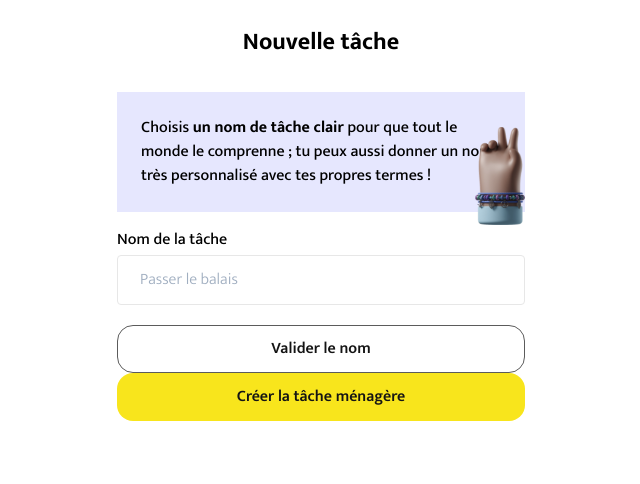
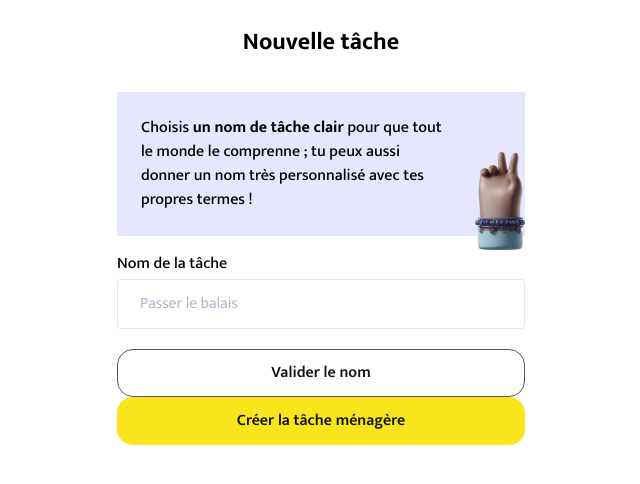
Before and after one commit to antoinechassagne/stov, a Nuxt app: page /tasks/Create in a window 1280 px wide. Shown: the top 484 px of the page, without its empty margins (319-959 px from the left). Built offline with nearby package versions, Linux system fonts and the light colour scheme.

Commit message:
Fix images

```diff
--- a/pages/tasks/Create.vue
+++ b/pages/tasks/Create.vue
@@ -7,7 +7,7 @@
 
         <div id="etape-1">
           <div class="bg-blue-10 mb-4 flex content" v-if="step === 1">
-            <p class="p-6">
+            <p class="pt-6 pb-6 pl-6 pr-20">
               Choisis <b>un nom de tâche clair</b> pour que tout le monde le comprenne ; tu peux aussi donner un nom
               très personnalisé avec tes propres termes !
             </p>
@@ -19,7 +19,7 @@
 
         <div id="etape-2">
           <div class="bg-blue-10 mb-4 flex content" v-if="step === 2">
-            <p class="p-6">
+            <p class="pt-6 pb-6 pl-6 pr-20">
               Ensuite, choisis la <b>difficulté</b> de cette tâche : c’est à toi de la définir en fonction du logement
               ou de le pénibilité que vous associez à cette tâche.
             </p>
@@ -34,7 +34,7 @@
                 Facile
               </RadioButton>
               <RadioButton class="px-8" @click="difficultyRadios(false, true, false)"
-                           v-bind:class="isClickedMedium ? 'bg-yellow-100 border-none shadow-inner': 'bg-white border-2 border-gray-70'">
+                           v-bind:class="isClickedMedium ? 'bg-yellow-70 border-none shadow-inner': 'bg-white border-2 border-gray-70'">
                 Moyen
               </RadioButton>
               <RadioButton class="px-8" @click="difficultyRadios(false, false, true)"
@@ -49,7 +49,7 @@
 
         <div id="etape-3">
           <div class="bg-blue-10 mb-4 flex content" v-if="step === 3">
-            <p class="p-6">
+            <p class="pt-6 pb-6 pl-6 pr-20">
               Enfin, choisis sa <b>récurrence</b> : elle te permet de différencier les tâches récurrentes quotidiennes
               (au moins une fois par jour) des tâches occassionnelles hebdomadaires (maximum une fois par semaine).
             </p>
@@ -59,11 +59,11 @@
             <label>Récurrence de la tâche</label>
             <div class="flex space-x-5 mt-3 pb-5">
               <RadioButton class="px-12"
-                           v-bind:class="isClickedDaily ? 'bg-yellow-100 border-none shadow-inner': 'bg-white border-2 border-gray-70'"
+                           v-bind:class="isClickedDaily ? 'bg-yellow-70 border-none shadow-inner': 'bg-white border-2 border-gray-70'"
                            @click="defineRecurrency(true, false)">Quotidienne
               </RadioButton>
               <RadioButton class="px-12"
-                           v-bind:class="isClickedWeekly ? 'bg-yellow-100 border-none shadow-inner': 'bg-white border-2 border-gray-70'"
+                           v-bind:class="isClickedWeekly ? 'bg-yellow-70 border-none shadow-inner': 'bg-white border-2 border-gray-70'"
                            @click="defineRecurrency(false,true)">Hebdomadaire
               </RadioButton>
             </div>
@@ -73,7 +73,7 @@
 
         <div id="etape-4">
           <div class="bg-blue-10 mb-4 flex content" v-if="step === 4">
-            <p class="p-6">
+            <p class="pt-6 pb-6 pl-6 pr-20">
               Et voilà ! Maintenant tu peux l’ajouter à ta liste de tâche.
             </p>
             <img src="../../assets/styles/images/maindoigt.svg">
@@ -145,7 +145,7 @@ export default {
   img {
     position: absolute;
     right: 0;
-    top: 35px;
+    top: 60px;
   }
 }
 </style>
```
Also changed, not shown: assets/styles/images/close.svg (added).
